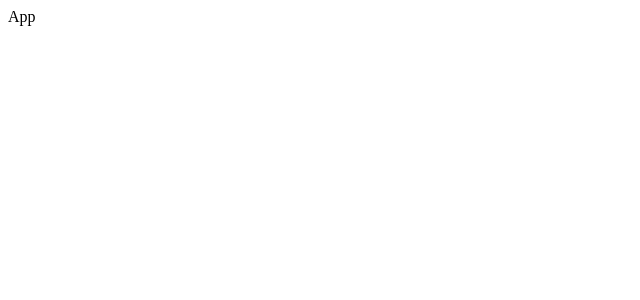
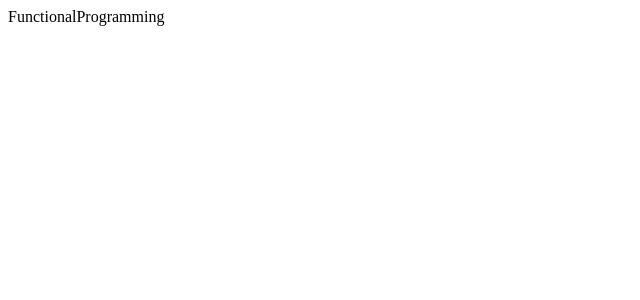
Before and after one commit to Hakan2211/everyday_exercise, a React (Vite) app: page / in a window 1280 px wide. Shown: the top 300 px of the page, without its empty margins (0-640 px from the left). Built offline with nearby package versions, Linux system fonts and the light colour scheme.

Commit message:
arrays and objects

```diff
--- a/src/Components/App.jsx
+++ b/src/Components/App.jsx
@@ -1,4 +1,7 @@
+import FunctionalProgramming from "./FunctionalProgramming";
+//import JavascriptForReact from "./JavascriptForReact";
+
 const App = () => {
-  return <div>App</div>;
+  return <FunctionalProgramming />;
 };
 export default App;
--- /dev/null
+++ b/src/Components/FunctionalProgramming.jsx
@@ -0,0 +1,4 @@
+const FunctionalProgramming = () => {
+  return <div>FunctionalProgramming</div>;
+};
+export default FunctionalProgramming;
--- /dev/null
+++ b/src/Components/JavascriptForReact.jsx
@@ -0,0 +1,78 @@
+const JavascriptForReact = () => {
+  return <div>JavascriptForReact</div>;
+};
+export default JavascriptForReact;
+
+//----------------------------------------------------------------
+//---------------Declaring Variables and Scoping-----------------------------------
+//----------------------------------------------------------------
+// var pizza = true;
+// pizza = false;
+// console.log(pizza);
+
+// let pommes = true;
+// pommes = false;
+// console.log(pommes);
+
+// const hamburger = true;
+// hamburger = false;
+// console.log(hamburger);     // will display an error
+
+// Block Variable scope
+// var topic = "JavaScript";
+// if (topic) {
+//   var topic = "React";              // declaring globally - resets the global variable
+//   console.log(topic, "block");
+// }
+// console.log(topic, "global");
+
+// let topic = "JavaScript";
+// if (topic) {
+//   let topic = "React"; // let protects the global variable
+//   console.log(topic, "block");
+// }
+// console.log(topic, "global");
+
+//Returning objects - do not forget braces
+// const person = (firstname, lastname) => ({
+//   first: firstname,
+//   last: lastname,
+// });
+
+// console.log(person("Brad", "Johnson"));
+
+//Arrow functions and scoping
+
+// const cars = {
+//   brands: [
+//     "Volkswagen",
+//     "Tesla",
+//     "Lucid",
+//     "Daimler",
+//     "Opel",
+//     "RollsRoyce",
+//     "Bentley",
+//   ],
+//   print: function (delay = 3000) {
+//     setTimeout(() => {
+//       console.log(this.brands.join(", "));
+//     }, delay);
+//   },
+// };
+
+// cars.print();
+
+//Object and Arrays
+
+// const sandwich = {
+//   bread: "dutch crunch",
+//   meat: "tuna",
+//   cheese: "swiss",
+//   toppings: ["lettuce", "tomato", "mustard"],
+// };
+
+// const { bread, toppings } = sandwich;
+// console.log(bread, toppings[1]);
+
+// const [...firstAnimal] = ["Horse", "Dog", "Cat"];
+// console.log(firstAnimal);
```
